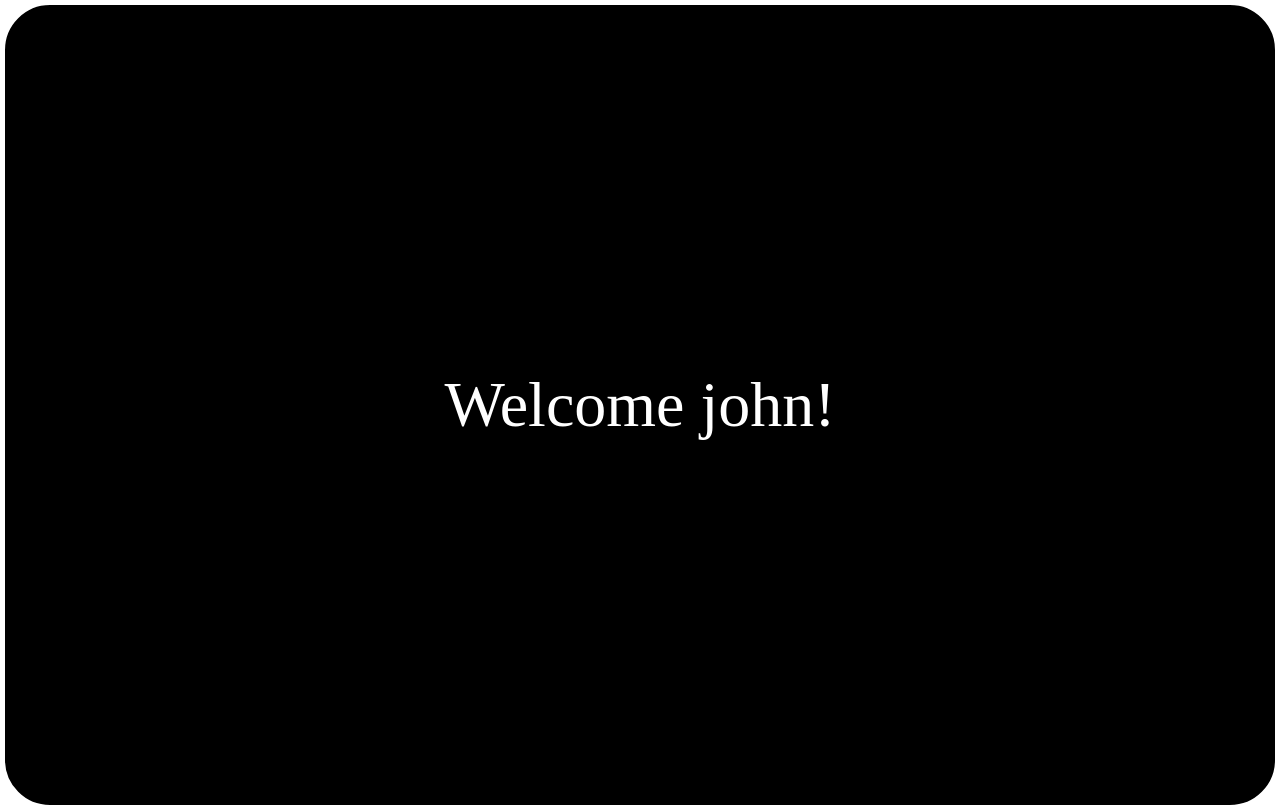
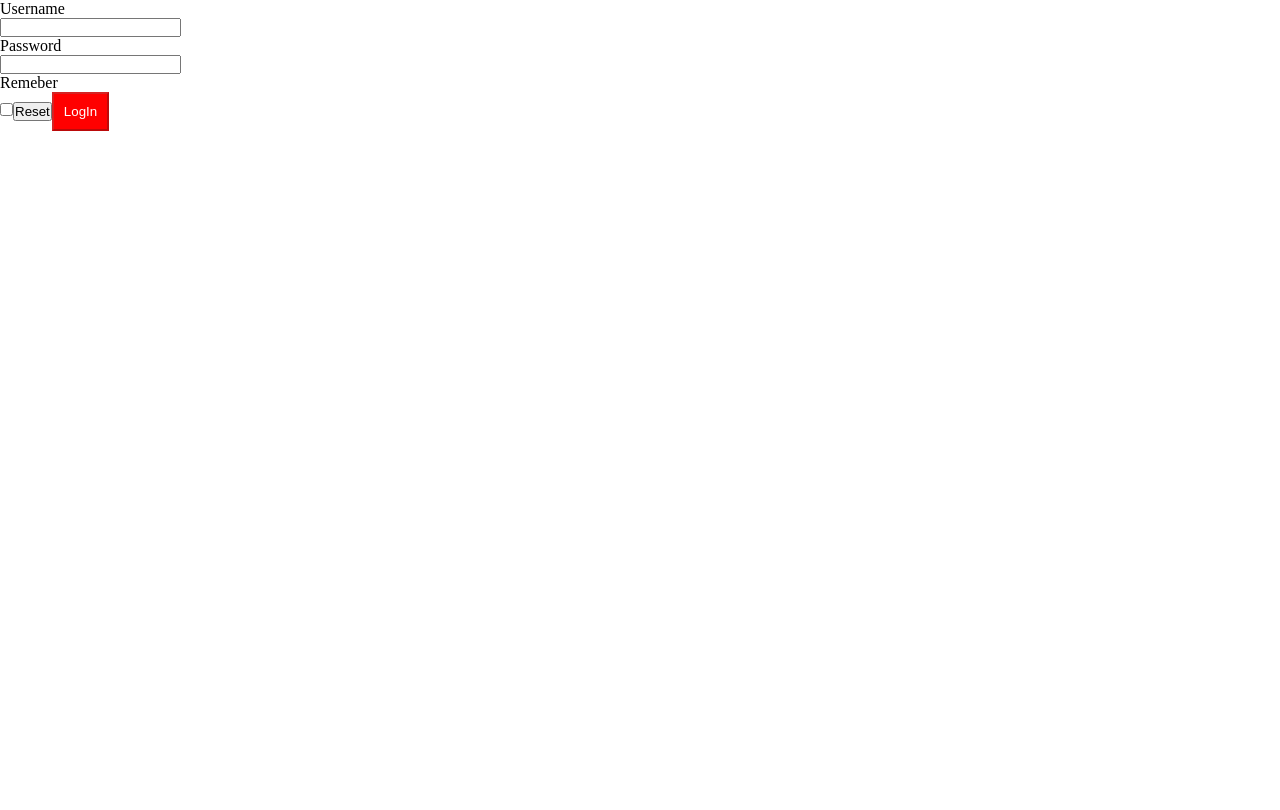
Before and after one commit to Erodot0/react-exercises, a React (Create React App) app in the folder my-app/: page / in a window 1280 px wide. Built offline with nearby package versions, Linux system fonts and the light colour scheme.

Commit message:
added password check condition

```diff
--- a/my-app/src/App.js
+++ b/my-app/src/App.js
@@ -1,21 +1,21 @@
 import React from "react";
 // import { Counter } from "./Counter";
 // import { HelloWorld } from "./HelloWorld";
-import { Welcome } from "./Welcome";
+// import { Welcome } from "./Welcome";
 // import { InteractiveWelcome } from "./InteractiveWelcome";
-// import { Login } from "./Login";
+import { Login } from "./Login";
 // import { UncontrolledLogin } from "./UncontrolledLogin";
-import { TodoList } from "./TodoList";
+// import { TodoList } from "./TodoList";
 
 export class App extends React.Component {
     render() {
         return (
             <div>
                 {/* <HelloWorld /> */}
-                <Welcome name="john" age="12"/>
+                {/* <Welcome name="john" age="12"/> */}
                 {/* <Counter initialValue={0} incrementAmount={1} incrementInterval={1000}/> */}
                 {/* <InteractiveWelcome /> */}
-                {/* <Login /> */}
+                <Login />
                 {/* <UncontrolledLogin /> */}
                 {/* <TodoList /> */}
             </div>
--- a/my-app/src/Login.js
+++ b/my-app/src/Login.js
@@ -32,6 +32,11 @@ export class Login extends React.Component {
   };
 
   render() {
+    const myStyle = {
+      backgroundColor: this.state.password.length < 8 ? "red" : "green",
+      color: "white",
+      padding: "10px"
+    }
     return (
       <form>
 
@@ -69,6 +74,7 @@ export class Login extends React.Component {
           type="button"
           disabled={!(this.state.username && this.state.password)}
           onClick={this.handleLogin}
+          style={myStyle}
         >
           LogIn
         </button>
```
